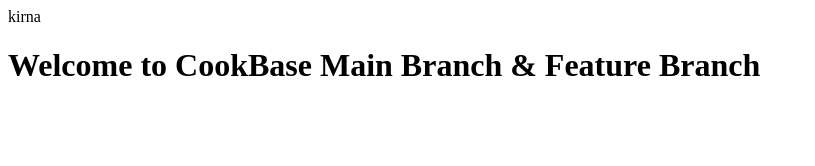
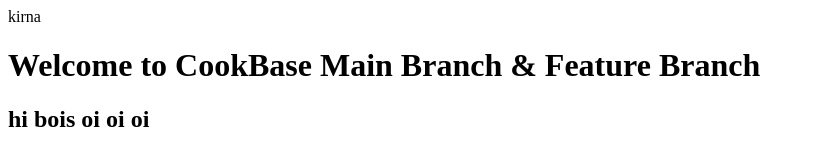
Before and after one commit to kiran0702/sample_repo-, a plain HTML site: page index.html in a window 1280 px wide. Shown: the whole page, without its empty margins (0-815 px from the left). Drawn offline with Linux system fonts and the light colour scheme.

```diff
--- a/index.html
+++ b/index.html
@@ -1,2 +1,3 @@
 <p> kirna </p>
 <h1>Welcome to CookBase Main Branch & Feature Branch</h1>
+<h2> hi bois oi oi oi </h2>
```
